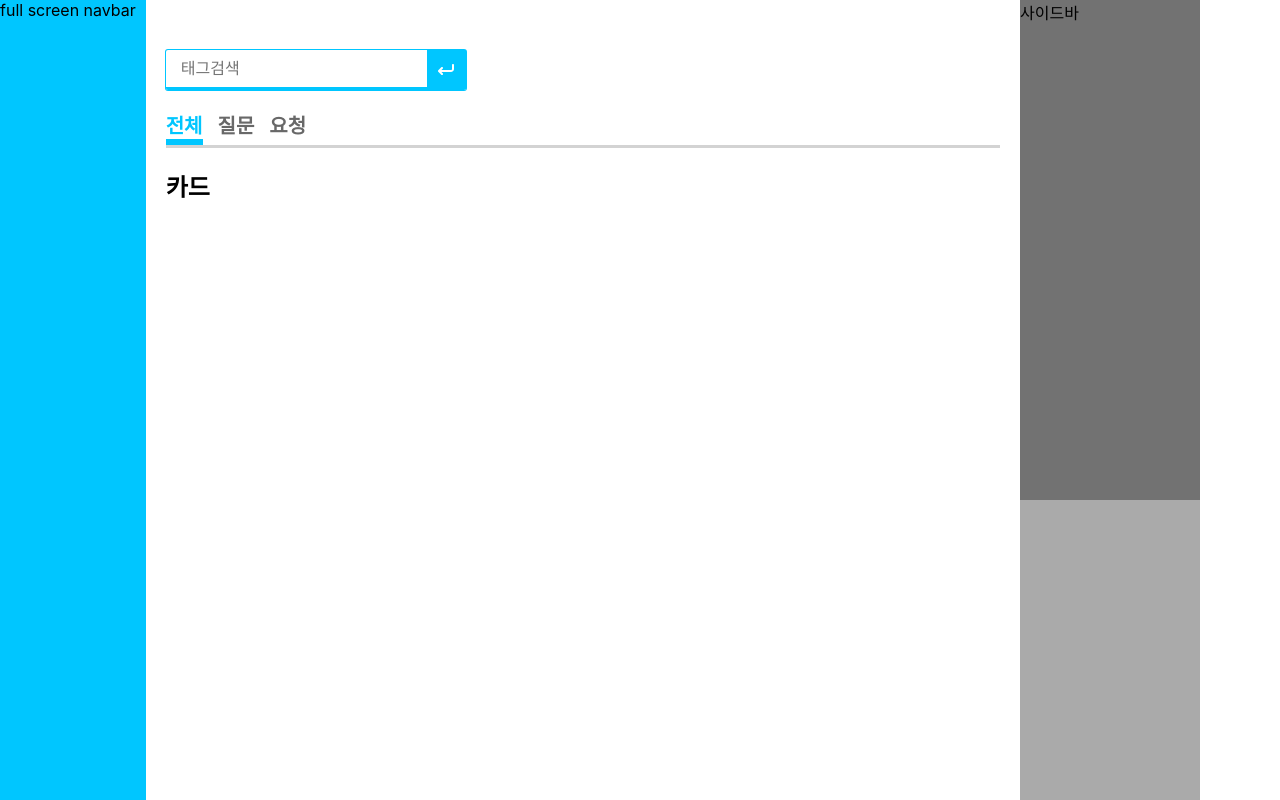
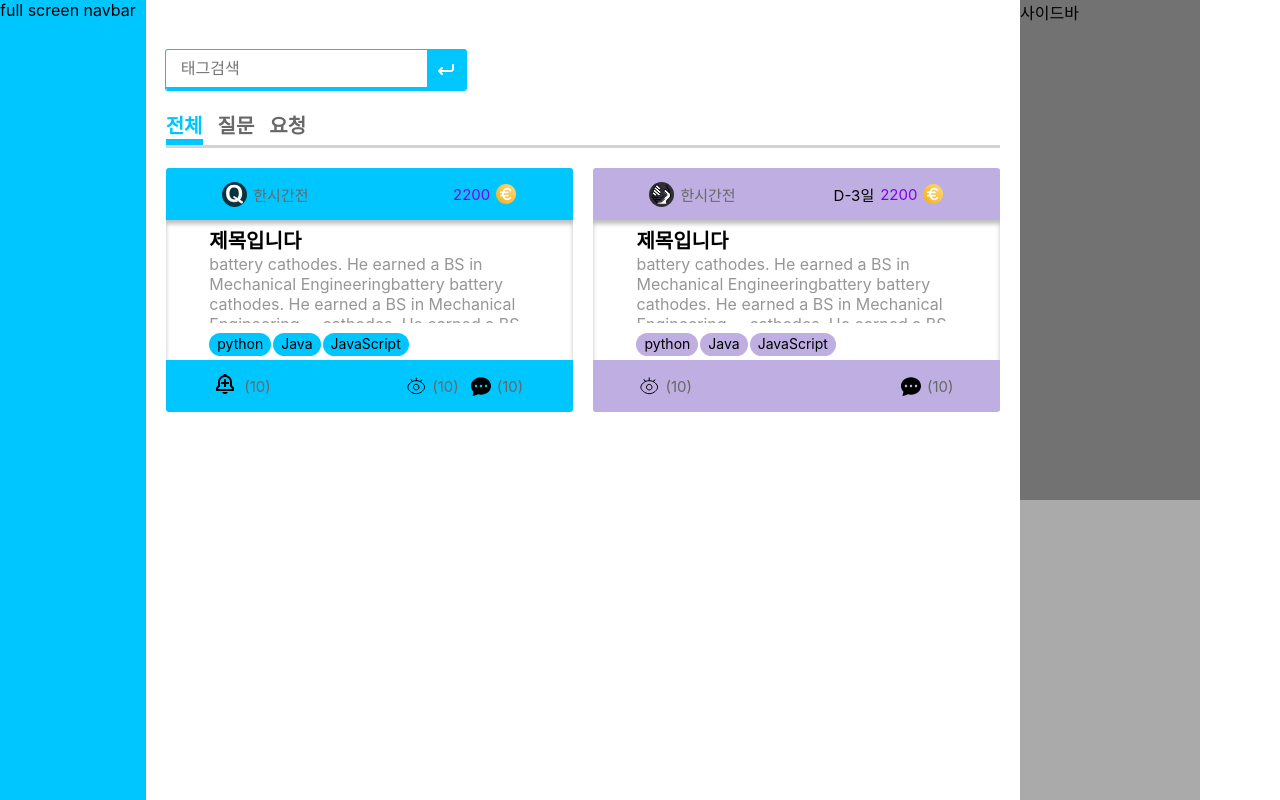
Before and after one commit to dobbda/dobda-client, a Next.js app: page / in a window 1280 px wide. Shown: the top 800 px of the page. Built offline with nearby package versions, Linux system fonts and the light colour scheme.

Commit message:
feat: Card Component

```diff
--- /dev/null
+++ b/src/components/Card/QCard.tsx
@@ -0,0 +1,21 @@
+import React from 'react'
+import {CardWrapper, CardContainer} from './style/Card.Element'
+
+import {QHeader} from './atom/CardHeader'
+import {QBody} from './atom/CardBody'
+import {QFooter} from './atom/CardFooter'
+type Props = {}
+
+const QCard = (props: Props) => {
+  return (
+<CardContainer>
+      <CardWrapper>
+        <QHeader />
+        <QBody/>
+        <QFooter />
+      </CardWrapper>
+      </CardContainer>
+  )
+}
+
+export default QCard
--- /dev/null
+++ b/src/components/Card/RCard.tsx
@@ -0,0 +1,21 @@
+import React from 'react'
+import {CardWrapper, CardContainer} from './style/Card.Element'
+
+import {RHeader} from './atom/CardHeader'
+import {RBody} from './atom/CardBody'
+import {RFooter} from './atom/CardFooter'
+type Props = {}
+
+const RCard = (props: Props) => {
+  return (
+<CardContainer type="R">
+      <CardWrapper >
+        <RHeader />
+        <RBody/>
+        <RFooter />
+      </CardWrapper>
+      </CardContainer>
+  )
+}
+
+export default RCard
--- /dev/null
+++ b/src/components/Card/atom/CardBody.tsx
@@ -0,0 +1,51 @@
+import {
+  BodyWrapper,
+  Title,
+  Content,
+  TagWrapper,
+
+} from './style/CardBody.Element';
+import {Tag} from '../../common/Tag'
+
+import React from 'react';
+
+interface Props {
+
+};
+export const QBody = (props: Props) => {
+  const tagList = ["python", "Java", "JavaScript"]
+  return (
+  <BodyWrapper>
+    <div className='body-column'>
+      <Title>
+        제목입니다
+      </Title>
+      <Content>
+        battery cathodes. He earned a BS in Mechanical Engineeringbattery battery cathodes. He earned a BS in Mechanical Engineering  ....cathodes. He earned a BS in Mechanical Engineering  ....  ....
+      </Content>
+      <TagWrapper>
+        {tagList.map((tag,i)=> <Tag key={i}>{tag}</Tag>)}
+      </TagWrapper>
+    </div>
+  </BodyWrapper>
+  );
+};
+
+export const RBody = (props: Props) => {
+  const tagList = ["python", "Java", "JavaScript"]
+  return (
+  <BodyWrapper>
+    <div className='body-column'>
+      <Title>
+        제목입니다
+      </Title>
+      <Content>
+        battery cathodes. He earned a BS in Mechanical Engineeringbattery battery cathodes. He earned a BS in Mechanical Engineering  ....cathodes. He earned a BS in Mechanical Engineering  ....  ....
+      </Content>
+      <TagWrapper>
+        {tagList.map((tag,i)=> <Tag key={i} type="R">{tag}</Tag>)}
+      </TagWrapper>
+    </div>
+  </BodyWrapper>
+  );
+};
--- /dev/null
+++ b/src/components/Card/atom/CardFooter.tsx
@@ -0,0 +1,52 @@
+import { FooterWrapper, FooterContent} from './style/CardFooter.Element';
+import { Group, P,AddBell} from '../style/Card.Element';
+
+
+import AddBellIcon from '../../icon/svg/b_add_bell.svg';
+import WatchIcon from '../../icon/svg/b_watch.svg';
+import ChatIcon from '../../icon/svg/b_chat.svg';
+
+import React from 'react';
+
+interface Props {}
+export const QFooter = (props: Props) => {
+  return (
+    <FooterWrapper>
+      <FooterContent>
+        <Group>
+          <AddBell><AddBellIcon /></AddBell>
+          <p>(10)</p>
+        </Group>
+        <Group>
+          <Group>
+            <WatchIcon />
+            <p>(10)</p>
+          </Group>
+          <Group>
+            <ChatIcon />
+            <p>(10)</p>
+          </Group>
+        </Group>
+      </FooterContent>
+    </FooterWrapper>
+  );
+};
+
+export const RFooter = (props: Props) => {
+  return (
+    <FooterWrapper>
+      <FooterContent>
+
+          <Group>
+            <WatchIcon />
+            <p>(10)</p>
+          </Group>
+          <Group>
+            <ChatIcon />
+            <p>(10)</p>
+          </Group>
+
+      </FooterContent>
+    </FooterWrapper>
+  );
+};
--- /dev/null
+++ b/src/components/Card/atom/CardHeader.tsx
@@ -0,0 +1,42 @@
+import {
+  Group,
+  P
+} from '../style/Card.Element';
+
+import {
+  HeaderWrapper,
+  HeaderContent,
+
+} from './style/CardHeader.Element';
+
+import Qicon from '../../icon/svg/question.svg'
+import Ricon from '../../icon/svg/Request.svg'
+import CoinIcon from '../../icon/svg/coin.svg'
+
+
+
+
+import React from 'react';
+
+
+type Props = {};
+
+export const QHeader = (props: Props) => {
+  return (
+  <HeaderWrapper>
+    <HeaderContent>
+      <Group><Qicon /><p>한시간전</p></Group>
+      <Group color="#8400EC"><p>2200</p><CoinIcon /></Group>
+    </HeaderContent>
+  </HeaderWrapper>);
+};
+
+export const RHeader = (props: Props) => {
+  return (
+  <HeaderWrapper>
+    <HeaderContent>
+      <Group><Ricon /><p>한시간전</p></Group>
+      <Group color="#8400EC"><P>D-3일</P><p>2200</p><CoinIcon /></Group>
+    </HeaderContent>
+  </HeaderWrapper>);
+};
--- /dev/null
+++ b/src/components/Card/atom/style/CardBody.Element.ts
@@ -0,0 +1,50 @@
+import styled from 'styled-components'
+
+// ({theme})=> theme.color
+interface CardProps {
+  type?: string,
+  color?: string,
+}
+
+
+//body
+export const BodyWrapper = styled.div`
+  /* display: flex;
+  flex-direction: column; */
+  width: 100%;
+  height: 140px;
+  background: #fff;
+  padding: 5px 10px;
+
+
+  box-shadow: inset 0px 4px 4px rgba(0, 0, 0, 0.25);
+  .body-column{
+    width: 340px;
+    margin: 0 auto;
+    padding: 0 10px;
+  }
+`
+
+export const Title = styled.h1`
+  font-size:20px;
+  margin:0;
+  padding: 0;
+  cursor: pointer;
+`
+
+export const Content = styled.p`
+  color: #969696;
+  max-height: 69px;
+  overflow: hidden;
+  cursor: pointer;
+
+  margin:0;
+  padding: 0;
+`
+
+
+export const TagWrapper = styled.div`
+  display: flex;
+  margin: 10px auto;
+  cursor: pointer;
+`
--- /dev/null
+++ b/src/components/Card/atom/style/CardFooter.Element.ts
@@ -0,0 +1,24 @@
+import styled from 'styled-components'
+
+// ({theme})=> theme.color
+interface CardProps {
+  type?: string,
+  color?: string,
+}
+
+
+//footer
+export const FooterWrapper = styled.div`
+  width: ${({theme})=> theme.media.cardWidth};
+  height: 52px;
+  margin: 0 auto;
+
+`
+export const FooterContent = styled.div`
+  width: 100%;
+  height:100%;
+  display: flex;
+  justify-content: space-between;
+  align-items: center;
+
+`
--- /dev/null
+++ b/src/components/Card/atom/style/CardHeader.Element.ts
@@ -0,0 +1,23 @@
+import styled from 'styled-components'
+
+// ({theme})=> theme.color
+interface CardProps {
+  type?: string,
+  color?: string,
+}
+
+
+// header
+export const HeaderWrapper = styled.header`
+  width: ${({theme})=> theme.media.cardWidth};
+  height: 52px;
+  align-items: center;
+  padding: 0 10px;
+  margin: 0 auto;
+`
+export const HeaderContent = styled.div`
+  width: 100%;
+  height: 100%;
+  display: flex;
+  justify-content: space-between;
+`
--- /dev/null
+++ b/src/components/Card/style/Card.Element.ts
@@ -0,0 +1,64 @@
+import styled from 'styled-components'
+// ({theme})=> theme.color
+interface CardProps {
+  type?: string,
+  color?: string,
+}
+
+// export const CardWrapper = styled.li<CardProps>`
+//   max-width: 400px;
+//   width: 100%;
+//   height: 236px;
+//   min-width: 340px;
+//   background:  ${({type,theme})=> type==="R" ? theme.color.Rcard : theme.color.Qcard};
+//   border-radius: 3px;
+//   display: flex;
+//   flex-direction: column;
+
+// `
+
+export const CardContainer = styled.li<CardProps>`
+  background:  ${({type,theme})=> type==="R" ? theme.color.Rcard : theme.color.Qcard};
+  max-width: 500px;
+  width: 100%;
+  min-width: ${({theme})=> theme.media.cardWidth};
+  border-radius: 3px;
+  display: inline-block;
+`
+ export const CardWrapper = styled.div`
+   display: flex;
+   flex-direction: column;
+ `
+
+
+export const Group = styled.div`
+  display: flex;
+  align-items: center;
+  //스크롤 방지
+  -webkit-user-select:none;
+  -moz-user-select:none;
+  -ms-user-select:none;
+  user-select:none;
+
+  p{
+    color: ${({color}) => color ? color : "#686868"};
+  }
+  * {
+    margin:3px;
+    font-size: 15px;
+  }
+`
+
+
+export const P = styled.div`
+  color: #000;
+`
+
+export const AddBell = styled.div`
+  cursor: pointer;
+  :hover {
+    transform: scale(1.3);
+    transition: all 0.3s;
+  }
+
+`
--- a/src/components/MainContent/MainContent.tsx
+++ b/src/components/MainContent/MainContent.tsx
@@ -2,6 +2,9 @@ import React from 'react';
 import { CategoriesEvent } from '../lib/event';
 import { Main } from './style/MainContent.Element';
 import SearchBox from './SearchBox'
+import QCard from '../Card/QCard'
+import RCard from '../Card/RCard'
+
 interface Props {
   children: React.ReactNode;
 }
@@ -24,7 +27,8 @@ const MainContent = ({ children }: Props) => {
       {/** main content card  **/}
       <div className="main-content">
         <ul className="card-grid">
-          {children} {/** cards that <li>tag as parent */}
+          <QCard />
+          <RCard />
         </ul>
       </div>
 
--- /dev/null
+++ b/src/components/common/Tag.ts
@@ -0,0 +1,21 @@
+import styled from 'styled-components'
+
+interface CardProps {
+  type?: string,
+}
+export const Tag = styled.div<CardProps>`
+  padding: 2px 8px 4px;
+  margin-right: 2px;
+  font-size: 14px;
+  border-radius: 15px;
+  background-color: ${({type, theme})=> type==="R" ? theme.color.Rcard : theme.color.Qcard};
+  :hover {
+    border: 1px solid gray;
+    /* padding: 2px 5px 4px; */
+
+    transform: scale(1.1);
+    transition: all 0.3s;
+
+  }
+
+  `
--- a/src/styles/theme.ts
+++ b/src/styles/theme.ts
@@ -4,14 +4,15 @@ const media = {
   large: `990px`,
   medium: `768px`,
   small: `574px`,
-  minWidth: `360px`,
+  minWidth: `400px`,
+  cardWidth: "320px"
 };
 
 const color = {
   main2: "#00C6FF",
   main1: "#3282B8",
-  qcard: "#00ADB5",
-  rcard: "#BEAEE2"
+  Qcard: "#00C6FF",
+  Rcard: "#BEAEE2"
 }
 
 export const theme = {
```
